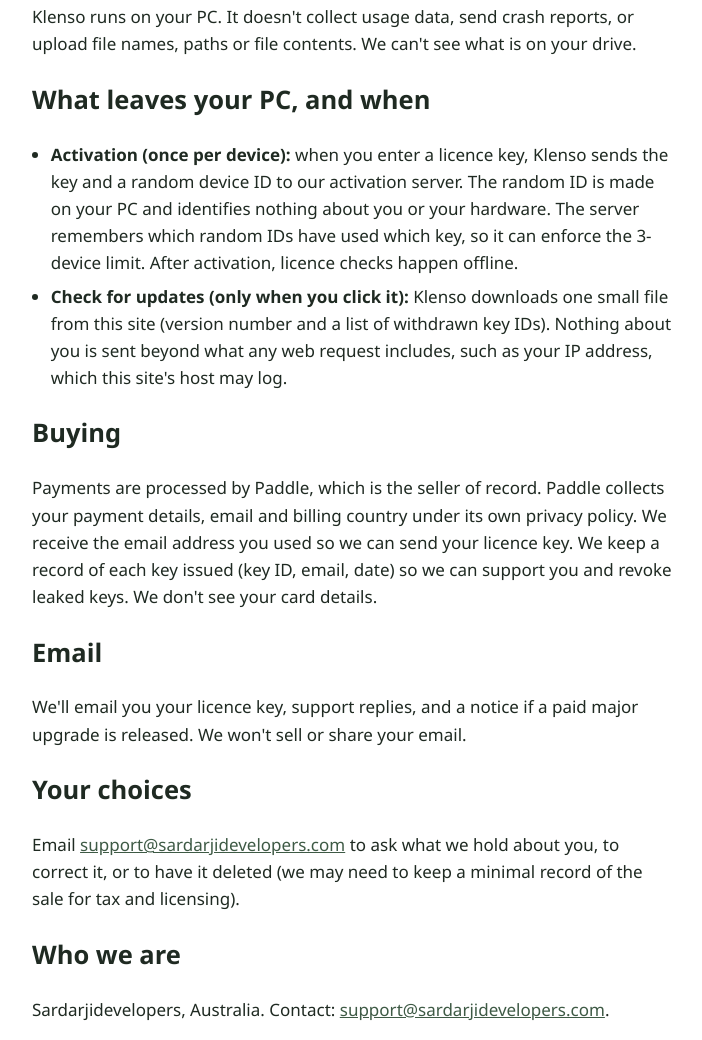
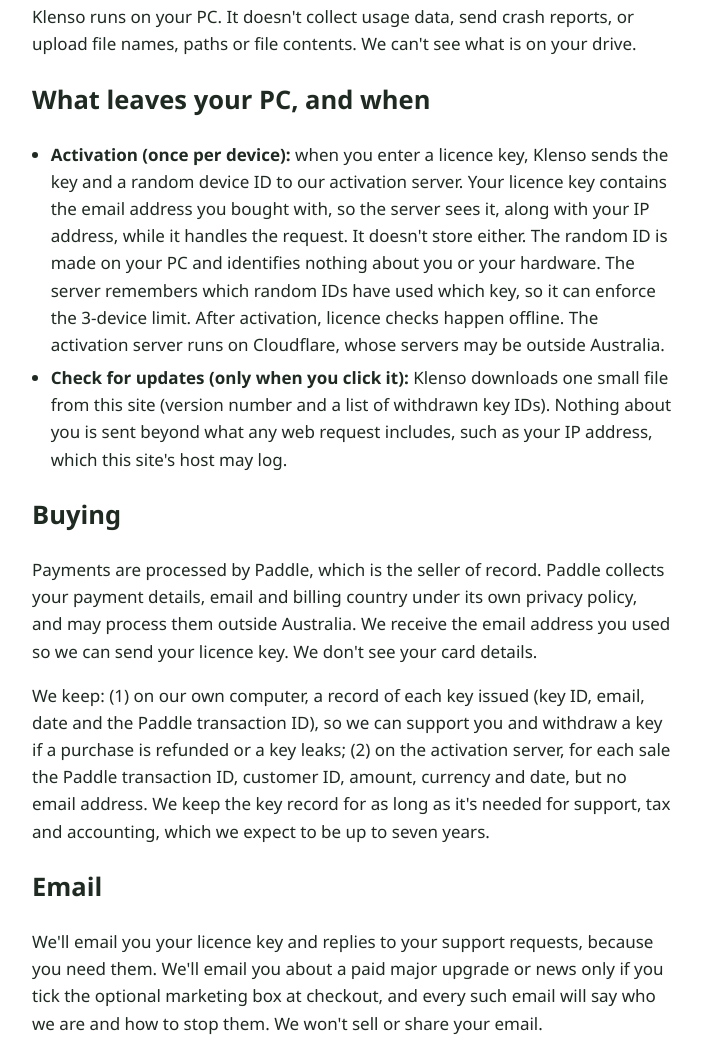
Before and after one commit to Sardarjidevelopers/klenso-site, a plain HTML site: page privacy.html in a window 1280 px wide. Shown: the part 300-1340 px from the top of the page, without its empty margins (288-990 px from the left). Drawn offline with Linux system fonts and the light colour scheme.

Commit message:
Correct privacy and terms wording; clarify upgrade emails
Privacy: activation sees the licence key (which contains the email) and IP, runs on
Cloudflare; sale records and the issued-keys log are described, with retention and
overseas processing. Terms: Paddle buyer terms, refund revocation, trading name note.
Emails about upgrades are opt-in only.

Co-Authored-By: Claude Sonnet 5.5 <noreply@anthropic.com>

```diff
--- a/privacy.html
+++ b/privacy.html
@@ -17,15 +17,16 @@
 
   <h2>What leaves your PC, and when</h2>
   <ul class="plain">
-    <li><b>Activation (once per device):</b> when you enter a licence key, Klenso sends the key and a random device ID to our activation server. The random ID is made on your PC and identifies nothing about you or your hardware. The server remembers which random IDs have used which key, so it can enforce the 3-device limit. After activation, licence checks happen offline.</li>
+    <li><b>Activation (once per device):</b> when you enter a licence key, Klenso sends the key and a random device ID to our activation server. Your licence key contains the email address you bought with, so the server sees it, along with your IP address, while it handles the request. It doesn't store either. The random ID is made on your PC and identifies nothing about you or your hardware. The server remembers which random IDs have used which key, so it can enforce the 3-device limit. After activation, licence checks happen offline. The activation server runs on Cloudflare, whose servers may be outside Australia.</li>
     <li><b>Check for updates (only when you click it):</b> Klenso downloads one small file from this site (version number and a list of withdrawn key IDs). Nothing about you is sent beyond what any web request includes, such as your IP address, which this site's host may log.</li>
   </ul>
 
   <h2>Buying</h2>
-  <p>Payments are processed by Paddle, which is the seller of record. Paddle collects your payment details, email and billing country under its own privacy policy. We receive the email address you used so we can send your licence key. We keep a record of each key issued (key ID, email, date) so we can support you and revoke leaked keys. We don't see your card details.</p>
+  <p>Payments are processed by Paddle, which is the seller of record. Paddle collects your payment details, email and billing country under its own privacy policy, and may process them outside Australia. We receive the email address you used so we can send your licence key. We don't see your card details.</p>
+  <p>We keep: (1) on our own computer, a record of each key issued (key ID, email, date and the Paddle transaction ID), so we can support you and withdraw a key if a purchase is refunded or a key leaks; (2) on the activation server, for each sale the Paddle transaction ID, customer ID, amount, currency and date, but no email address. We keep the key record for as long as it's needed for support, tax and accounting, which we expect to be up to seven years.</p>
 
   <h2>Email</h2>
-  <p>We'll email you your licence key, support replies, and a notice if a paid major upgrade is released. We won't sell or share your email.</p>
+  <p>We'll email you your licence key and replies to your support requests, because you need them. We'll email you about a paid major upgrade or news only if you tick the optional marketing box at checkout, and every such email will say who we are and how to stop them. We won't sell or share your email.</p>
 
   <h2>Your choices</h2>
   <p>Email <a href="mailto:support@sardarjidevelopers.com">support@sardarjidevelopers.com</a> to ask what we hold about you, to correct it, or to have it deleted (we may need to keep a minimal record of the sale for tax and licensing).</p>
```
Also changed, not shown: index.html (+2 -2 lines), terms.html (+2 -2 lines).
